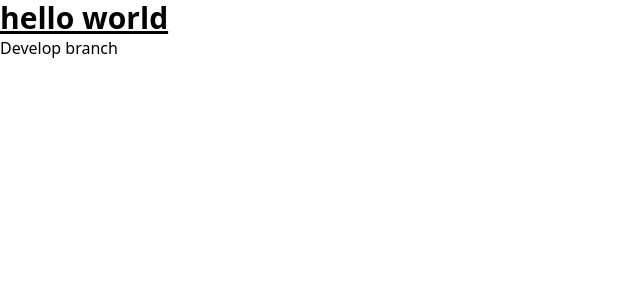
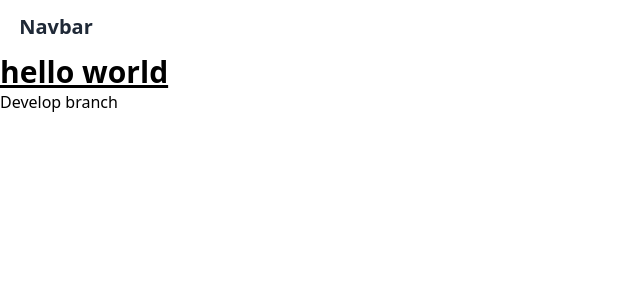
Before and after one commit to emadel1990/zapp, a Next.js app: page / in a window 1280 px wide. Shown: the top 300 px of the page, without its empty margins (0-640 px from the left). Built offline with nearby package versions, Linux system fonts and the light colour scheme.

Commit message:
feature: Added AppLayout and Navbar components

```diff
--- /dev/null
+++ b/components/Layouts/AppLayout.js
@@ -0,0 +1,13 @@
+import React from "react";
+import Navbar from "../Navbar";
+
+const AppLayout = ({ children }) => {
+  return (
+    <>
+      <Navbar />
+      <main className="min-h-screen">{children}</main>
+    </>
+  );
+};
+
+export default AppLayout;
--- /dev/null
+++ b/components/Navbar.js
@@ -0,0 +1,16 @@
+import React from "react";
+
+const style = {
+  wrapper: `w-screen px-[1.2rem] py-[0.8rem] flex `,
+  logoText: `text-xl font-bold text-gray-800`,
+};
+
+const Navbar = () => {
+  return (
+    <div className={style.wrapper}>
+      <h2 className={style.logoText}>Navbar</h2>
+    </div>
+  );
+};
+
+export default Navbar;
--- a/package.json
+++ b/package.json
@@ -11,7 +11,8 @@
   "dependencies": {
     "next": "12.1.0",
     "react": "17.0.2",
-    "react-dom": "17.0.2"
+    "react-dom": "17.0.2",
+    "react-icons": "^4.3.1"
   },
   "devDependencies": {
     "autoprefixer": "^10.4.2",
--- a/pages/_app.js
+++ b/pages/_app.js
@@ -1,7 +1,12 @@
-import '../styles/globals.css'
+import AppLayout from "../components/Layouts/AppLayout";
+import "../styles/globals.css";
 
 function MyApp({ Component, pageProps }) {
-  return <Component {...pageProps} />
+  return (
+    <AppLayout>
+      <Component {...pageProps} />
+    </AppLayout>
+  );
 }
 
-export default MyApp
+export default MyApp;
```
Also changed, not shown: 1 other file (tests, documents, lock files or other folders).
